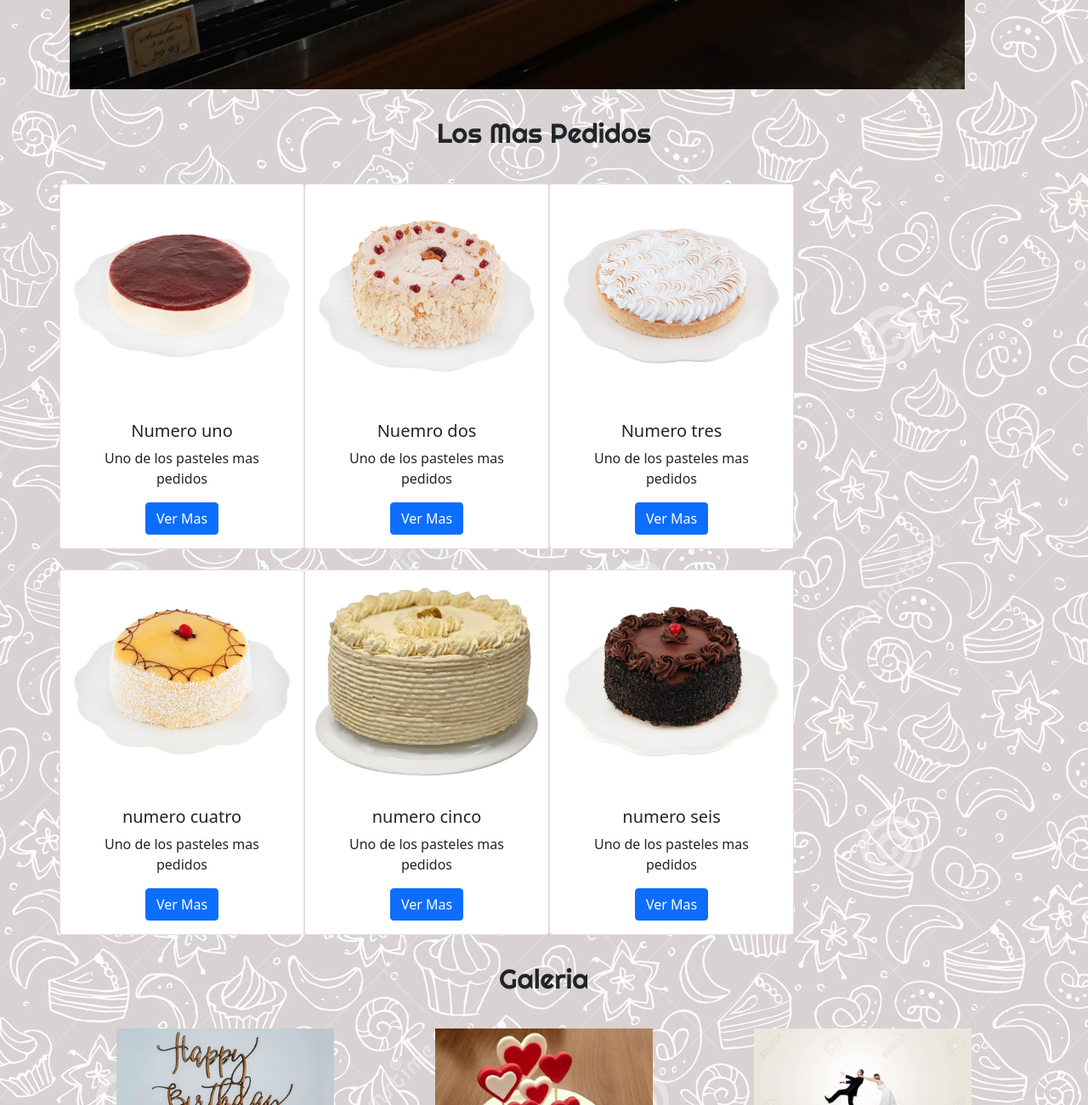
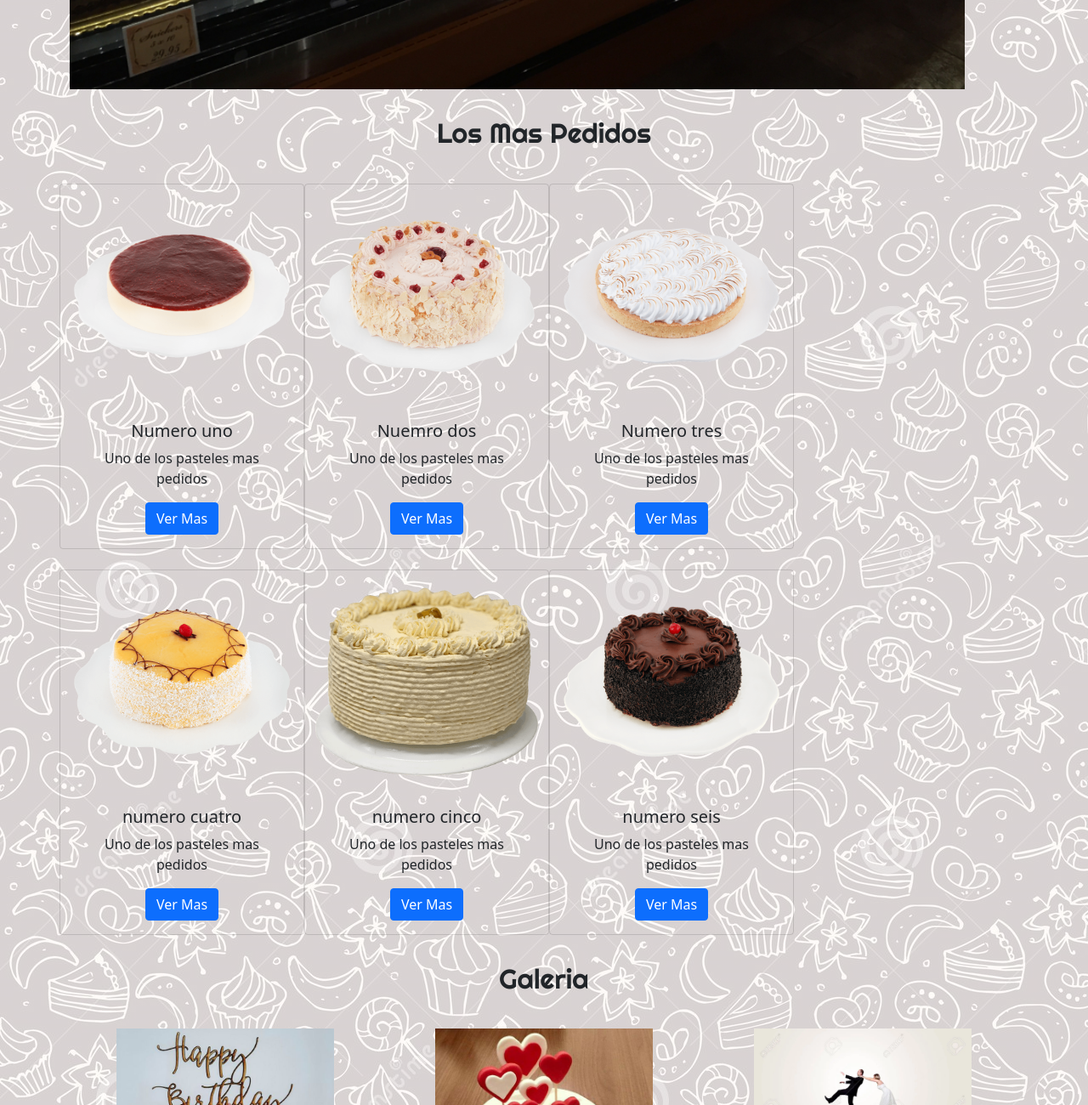
Before and after one commit to gomit0/proyecto, a plain HTML site: page index.html in a window 1280 px wide. Shown: the part 1076-2376 px from the top of the page at 85% size. Drawn offline with nearby package versions, Linux system fonts and the light colour scheme.

```diff
--- a/index.html
+++ b/index.html
@@ -58,7 +58,7 @@
             <h2>Los Mas Pedidos</h2>
             <div class="row row-cols-2 row-cols-md-3 g-4">
 
-                <div class="card" style="width: 18rem;">
+                <div class="card bg-transparent" style="width: 18rem;">
                     <img src="./img/frio/cheese fram.jpg" class="card-img-top" alt="...">
                     <div class="card-body">
                       <h5 class="card-title">Numero uno</h5>
@@ -66,7 +66,7 @@
                       <a href="./productos.html#Prodd" class="btn btn-primary">Ver Mas</a>
                     </div>
                 </div>
-                <div class="card" style="width: 18rem;">
+                <div class="card bg-transparent" style="width: 18rem;">
                     <img src="./img/hoja/snjorge.jpg" class="card-img-top" alt="...">
                     <div class="card-body">
                       <h5 class="card-title">Nuemro dos</h5>
@@ -74,7 +74,7 @@
                       <a href="./productos.html#Prodd" class="btn btn-primary">Ver Mas</a>
                     </div>
                 </div>
-                <div class="card" style="width: 18rem;">
+                <div class="card bg-transparent" style="width: 18rem;">
                     <img src="./img/pie/limon.jpg" class="card-img-top" alt="...">
                     <div class="card-body">
                       <h5 class="card-title">Numero tres</h5>
@@ -82,7 +82,7 @@
                       <a href="./productos.html#Prodd" class="btn btn-primary">Ver Mas</a>
                     </div>
                 </div>
-                <div class="card" style="width: 18rem;">
+                <div class="card bg-transparent" style="width: 18rem;">
                     <img src="./img/pqq/naranja.jpg" class="card-img-top" alt="...">
                     <div class="card-body">
                       <h5 class="card-title">numero cuatro</h5>
@@ -90,7 +90,7 @@
                       <a href="./productos.html#Prodd" class="btn btn-primary">Ver Mas</a>
                     </div>
                 </div>
-                <div class="card" style="width: 18rem;">
+                <div class="card bg-transparent" style="width: 18rem;">
                     <img src="./img/mrg/lucuma.jpg" class="card-img-top" alt="...">
                     <div class="card-body">
                       <h5 class="card-title">numero cinco</h5>
@@ -98,7 +98,7 @@
                       <a href="./productos.html#Prodd" class="btn btn-primary">Ver Mas</a>
                     </div>
                 </div>
-                <div class="card" style="width: 18rem;">
+                <div class="card bg-transparent" style="width: 18rem;">
                     <img src="./img/bcc/trufa.jpg" class="card-img-top" alt="...">
                     <div class="card-body">
                       <h5 class="card-title">numero seis</h5>
```
Also changed, not shown: nosotros.html (+3 -3 lines).
